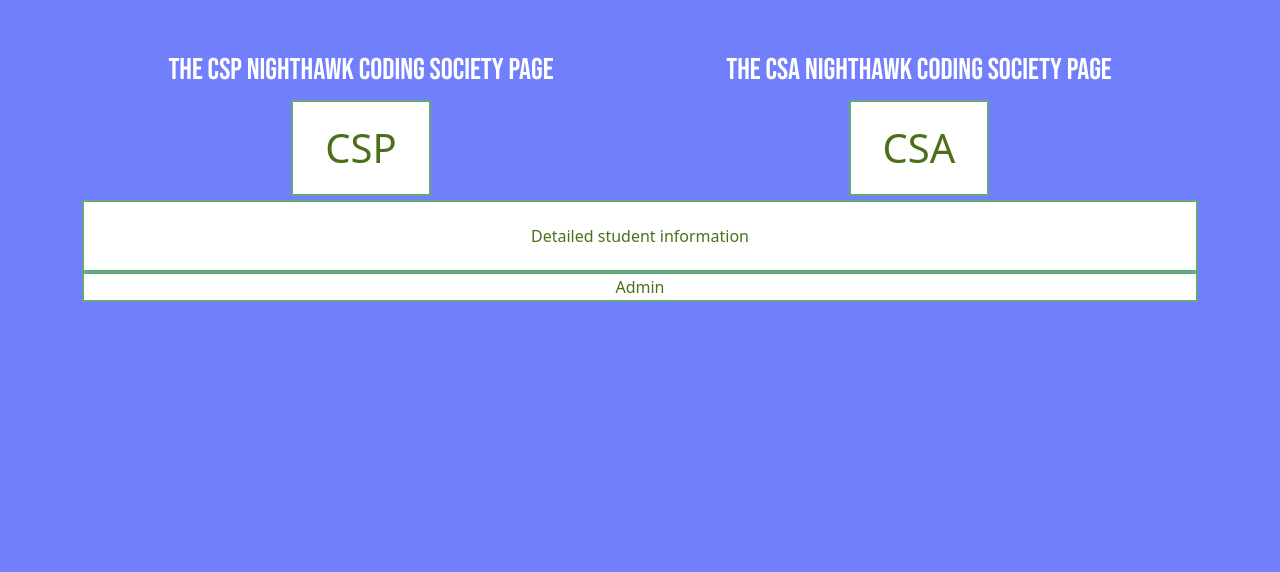
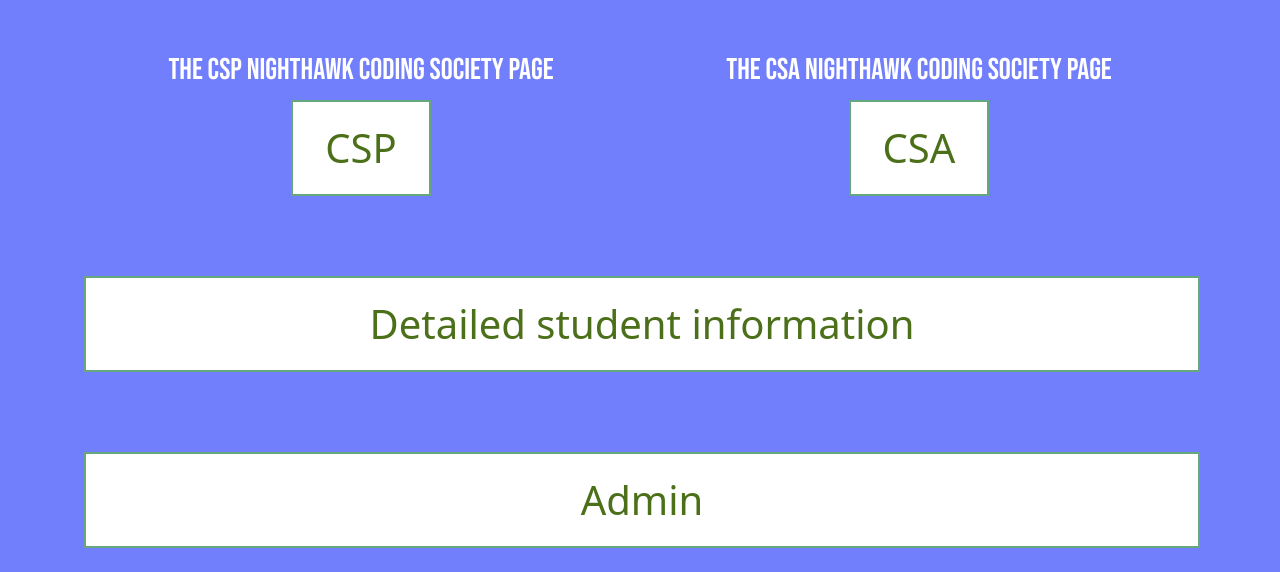
Before and after one commit to NastyEthan/NastyLegacy, a Flask app: page / in a window 1280 px wide. Shown: the part 228-800 px from the top of the page. Run offline with Flask 2, Linux system fonts and the light colour scheme; parts of the project's set-up code (start-up, migrations or seed data) failed here and were passed over; some web fonts are replaced.

Commit message:
fixed CSS for main page

```diff
--- a/templates/layouts/base.html
+++ b/templates/layouts/base.html
@@ -111,11 +111,36 @@ This HTML is setup as as a Jinja2 layout, coders use layouts for:
             transition-duration: 0.4s;
             cursor: pointer;
         }
+        .button1 {
+            border: none;
+            color: white;
+            padding: 16px 32px;
+            text-align: center;
+            text-decoration: none;
+            display: inline-block;
+            font-size: 40px;
+            margin: 4px 2px;
+            transition-duration: 0.4s;
+            cursor: pointer;
+        }
+        .button {
+            background-color: white;
+            color: black;
+            border: 2px solid #65a87e;
+            position: static;
+
+        }
+        .button:hover {
+            background-color: #65a87e;
+            color: white;
+        }
 
         .button1 {
             background-color: white;
             color: black;
             border: 2px solid #65a87e;
+            position: sticky;
+
         }
 
         .button1:hover {
--- a/templates/nasty.html
+++ b/templates/nasty.html
@@ -9,6 +9,14 @@
 
 {% block body %}
 <style>
+    {#.divider{#}
+    {#    left: 100px;#}
+    {#    top: 150px;#}
+    {#}#}
+    {#.divider2{#}
+    {#    left: 1px;#}
+    {#    top: 1550000px;#}
+    {#}#}
 
 </style>
     <br>
@@ -32,7 +40,10 @@
                 <br>
                 <br>
                 <br>
-                <button class="button1"><a  style = "text-decoration:none;" href={{ url_for('usercrud.crudu') }}>Detailed student information</a></button>
+                <button class="button"><a style = "text-decoration:none;" href={{ url_for('usercrud.crudu') }}>Detailed student information</a></button>
+                <br>
+                <br>
+                <br>
                 <button class="button1"><a  style = "text-decoration:none;" href="http://127.0.0.1:5000/admin/">Admin</a></button>
             </div>
         </div>
--- a/users/crudu_app.py
+++ b/users/crudu_app.py
@@ -92,7 +92,7 @@ def crud_login():
 #     # show the auth user page if the above fails for some reason
 #     return render_template("authorize.html")
 
-@login_manager.unauthorized_handler
+# @login_manager.unauthorized_handler
 def unauthorized_callback():
     return redirect('/adminlogin/')
 
```
